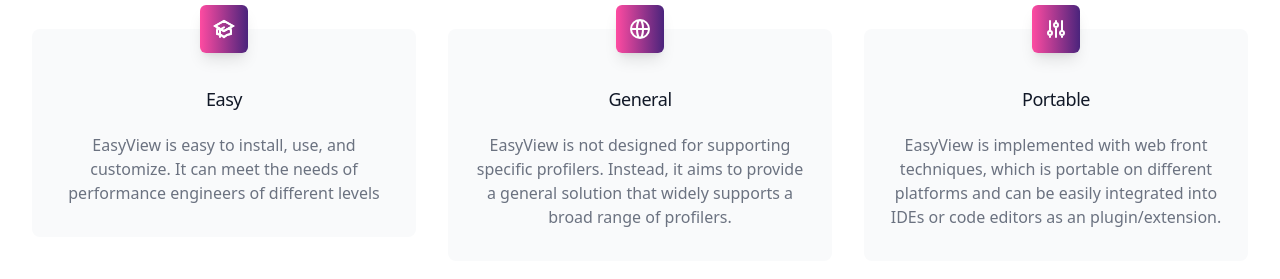
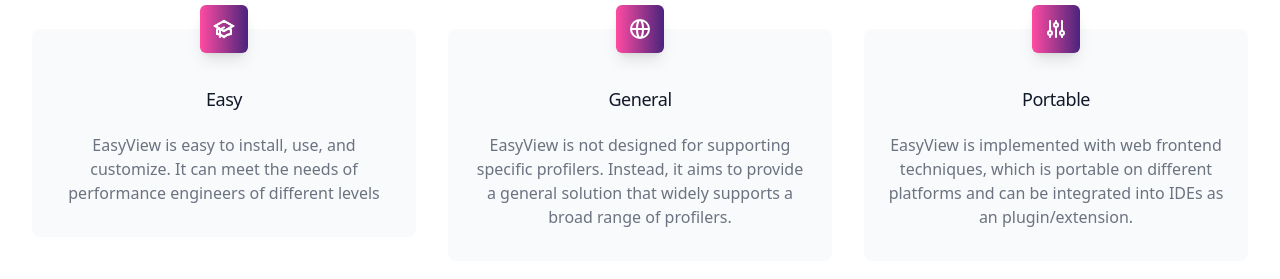
Before and after one commit to xperflab/easyview-pages, a Vue app: page / in a window 1280 px wide. Shown: the part 1340-1619 px from the top of the page. Built offline with nearby package versions, Linux system fonts and the light colour scheme.

Commit message:
Update Home.vue

```diff
--- a/src/components/Home.vue
+++ b/src/components/Home.vue
@@ -294,7 +294,7 @@
     },
     {
         name: 'Portable',
-        description: 'EasyView is implemented with web front techniques, which is portable on different platforms and can be easily integrated into IDEs or code editors as an plugin/extension.',
+        description: 'EasyView is implemented with web frontend techniques, which is portable on different platforms and can be integrated into IDEs as an plugin/extension.',
         icon: AdjustmentsIcon,
     },
     {
```
